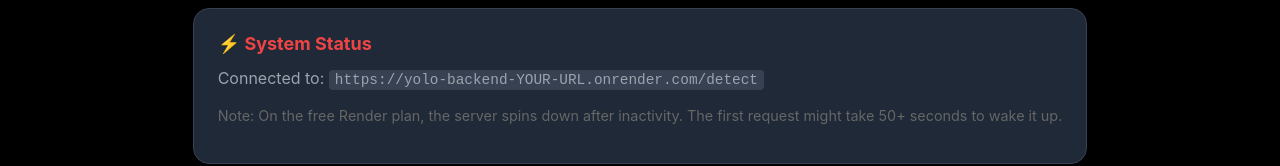
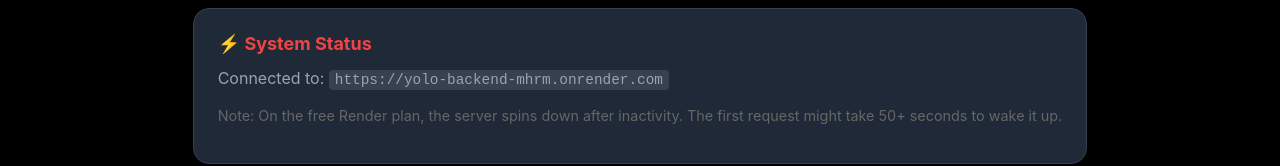
Before and after one commit to CedZzzzzzzzz/crime-detection-system, a React (Create React App) app: page / in a window 1280 px wide. Shown: the part 630-796 px from the top of the page. Built offline with nearby package versions, Linux system fonts and the light colour scheme; no server answers.

Commit message:
FIX API URL

```diff
--- a/src/App.js
+++ b/src/App.js
@@ -11,7 +11,7 @@ function App() {
   const [previewImage, setPreviewImage] = useState(null);
 
   // 👇 PASTE YOUR RENDER URL HERE
-  const API_URL = "https://yolo-backend-YOUR-URL.onrender.com/detect";
+  const API_URL = "https://yolo-backend-mhrm.onrender.com";
 
   const processImage = async (imageData) => {
     setIsProcessing(true);
```
